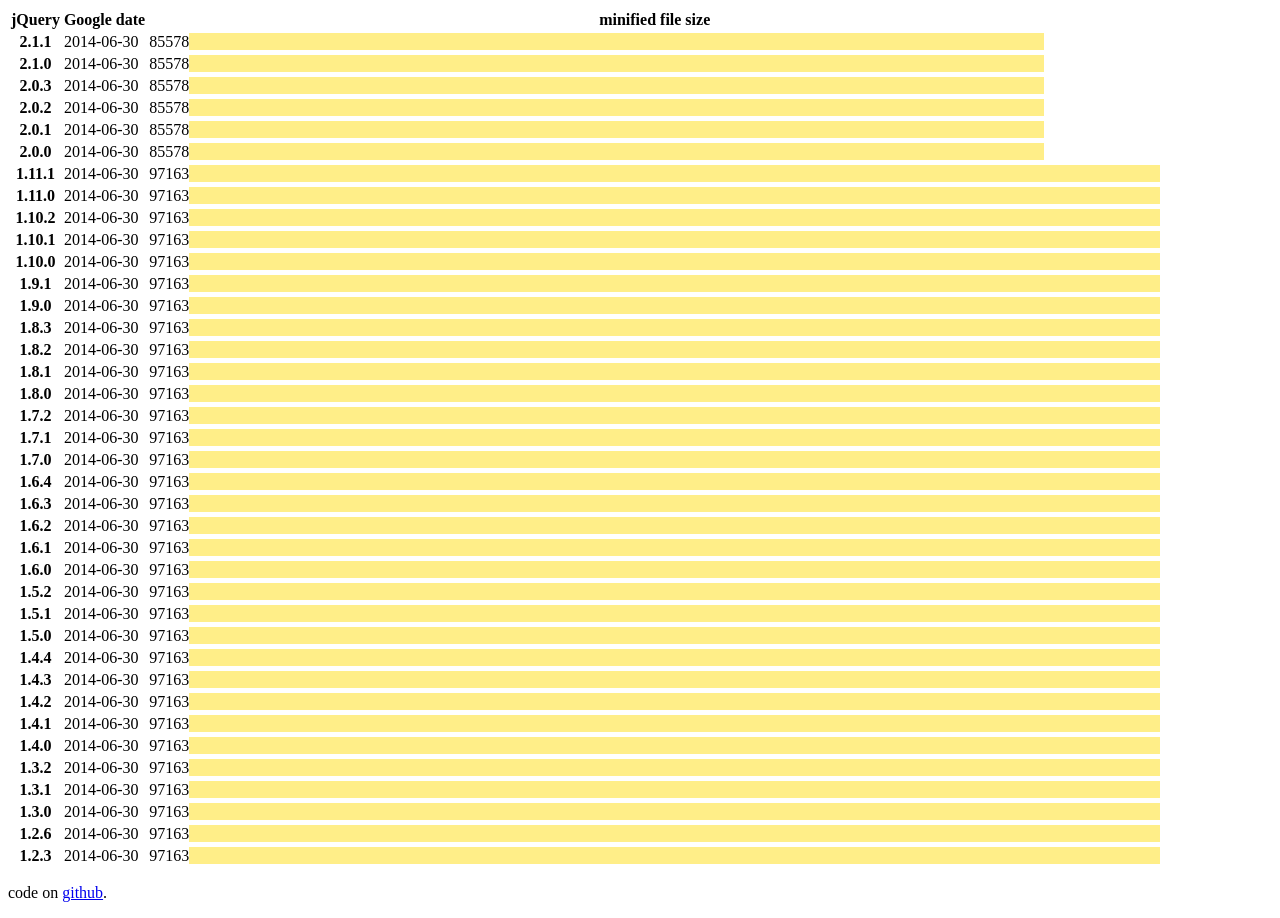
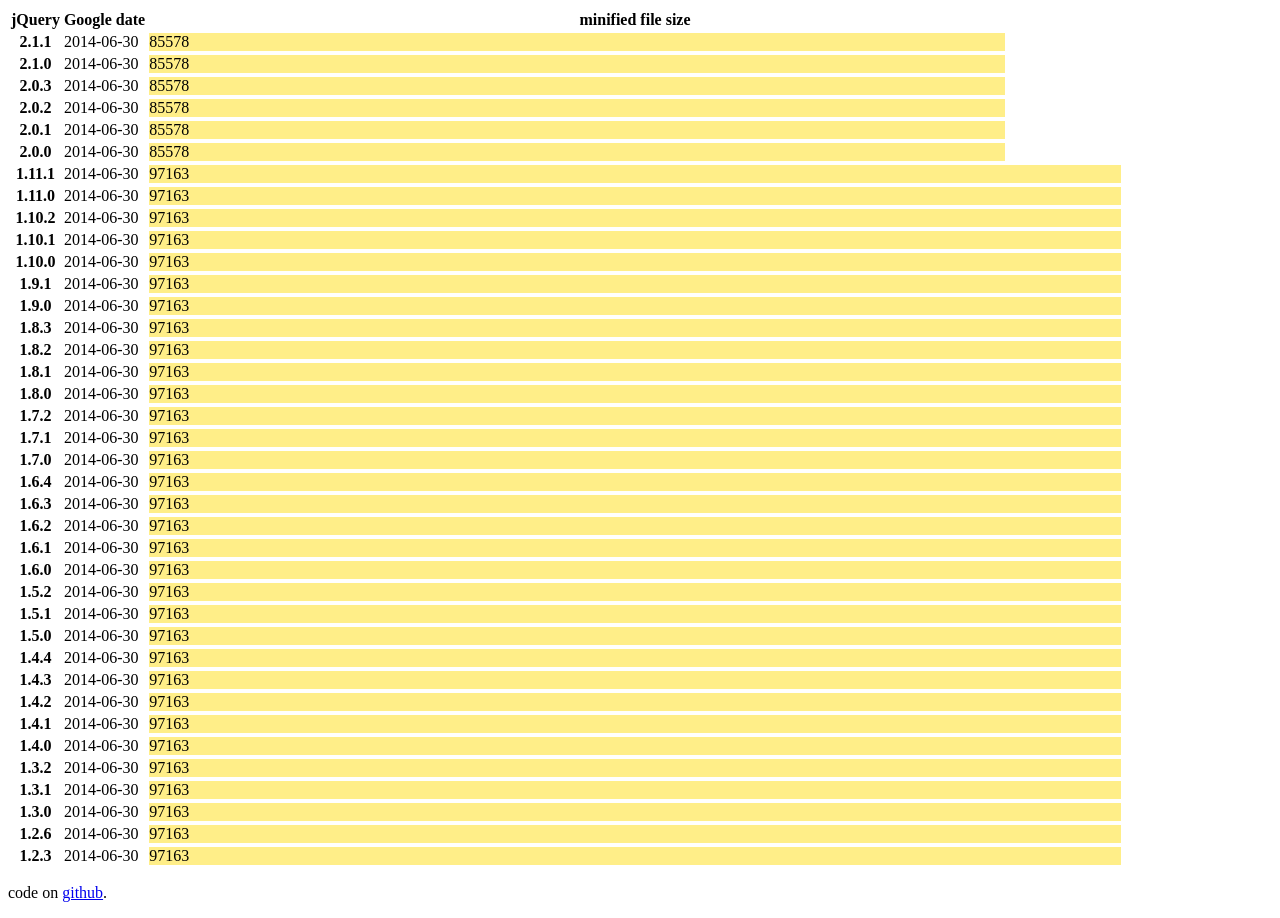
Before and after one commit to collinanderson/jquerysize, a plain HTML site: page index.html in a window 1280 px wide. Drawn offline with nearby package versions, Linux system fonts and the light colour scheme.

Commit message:
numbers inside bars

```diff
--- a/index.html
+++ b/index.html
@@ -14,7 +14,7 @@ $('#data .version').each(function(){
     $.get('//ajax.googleapis.com/ajax/libs/jquery/' + tr.find('th').text() + '/jquery.min.js', function(data, st, xhr){
         var dt = new Date(xhr.getResponseHeader('Last-Modified')).toISOString().slice(0, 10)
         if(dt == '2012-04-02') dt = ''
-        tr.append('<td>' + dt + '<td><span style="border-right: ' + data.length/100 + 'px solid #fe8">' + data.length)
+        tr.append('<td>' + dt + '<td><span style="display: inline-block; background: #fe8; width: ' + data.length/100 + 'px">' + data.length)
     })
 })
 </script>
```
